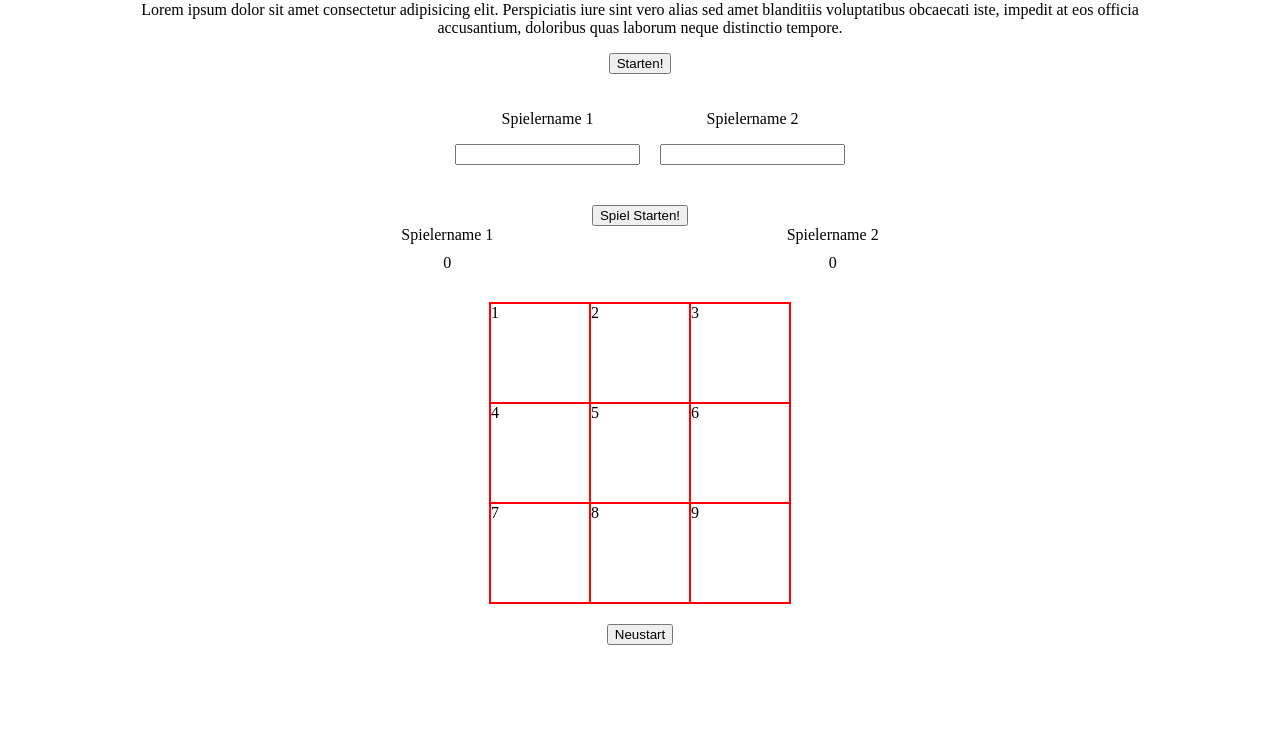
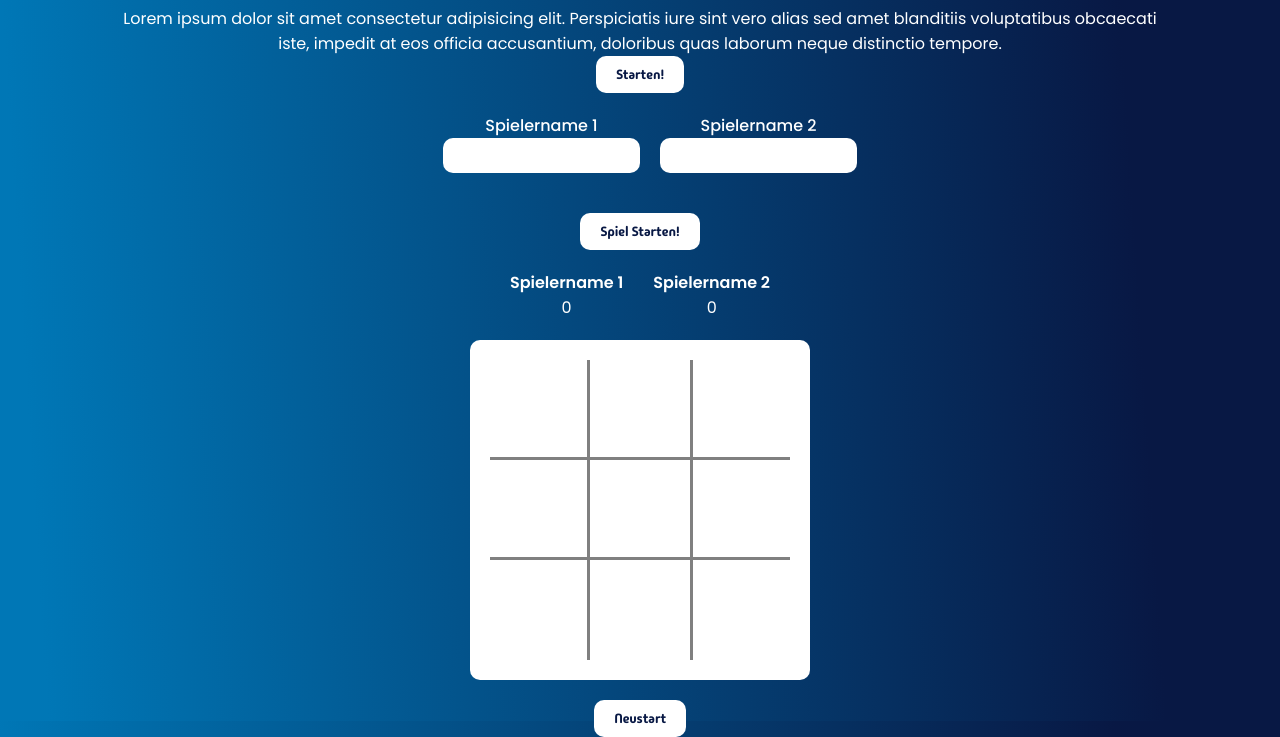
Before and after one commit to M92dev/tictactoe, a plain HTML site: page index.html in a window 1280 px wide. Shown: the part 79-816 px from the top of the page. Drawn offline with Linux system fonts and the light colour scheme.

Commit message:
some styling - not rdy yet

```diff
--- a/index.html
+++ b/index.html
@@ -20,7 +20,7 @@
         </p>
       </div>
       <div class="letsgo">
-        <button>Starten!</button>
+        <button class="btn">Starten!</button>
       </div>
       <div>
         <div class="names">
@@ -35,35 +35,37 @@
         </div>
       </div>
       <div class="startgame">
-        <button>Spiel Starten!</button>
+        <button class="btn">Spiel Starten!</button>
       </div>
 
       <div class="result">
         <div class="playernames">
           <div class="player1 player">
-            Spielername 1 <span class="playerresult">0</span>
+            <p>Spielername 1</p>
+            <span class="playerresult">0</span>
           </div>
           <div class="player2 player">
-            Spielername 2 <span class="playerresult">0</span>
+            <p>Spielername 2</p>
+            <span class="playerresult">0</span>
           </div>
         </div>
       </div>
       <div>
         <div class="spielfeld">
           <div class="wrapper">
-            <div class="field">1</div>
-            <div class="field">2</div>
-            <div class="field">3</div>
-            <div class="field">4</div>
-            <div class="field">5</div>
-            <div class="field">6</div>
-            <div class="field">7</div>
-            <div class="field">8</div>
-            <div class="field">9</div>
+            <div class="field br bottom">1</div>
+            <div class="field bottom">2</div>
+            <div class="field bl bottom">3</div>
+            <div class="field br bottom">4</div>
+            <div class="field b2 bottom">5</div>
+            <div class="field bl bottom">6</div>
+            <div class="field br">7</div>
+            <div class="field b2">8</div>
+            <div class="field bl">9</div>
           </div>
         </div>
         <div class="restart">
-          <button>Neustart</button>
+          <button class="btn">Neustart</button>
         </div>
       </div>
     </div>
--- a/style.css
+++ b/style.css
@@ -1,5 +1,89 @@
+/* FONTS */
+
+@font-face {
+  font-display: swap; /* Check https://developer.mozilla.org/en-US/docs/Web/CSS/@font-face/font-display for other options. */
+  font-family: "Madimi One";
+  font-style: normal;
+  font-weight: 400;
+  src: url("../fonts/madimi-one-v1-latin-regular.woff2") format("woff2"); /* Chrome 36+, Opera 23+, Firefox 39+, Safari 12+, iOS 10+ */
+}
+
+/* poppins-200 - latin */
+@font-face {
+  font-display: swap; /* Check https://developer.mozilla.org/en-US/docs/Web/CSS/@font-face/font-display for other options. */
+  font-family: "Poppins";
+  font-style: normal;
+  font-weight: 200;
+  src: url("../fonts/poppins-v20-latin-200.woff2") format("woff2"); /* Chrome 36+, Opera 23+, Firefox 39+, Safari 12+, iOS 10+ */
+}
+/* poppins-300 - latin */
+@font-face {
+  font-display: swap; /* Check https://developer.mozilla.org/en-US/docs/Web/CSS/@font-face/font-display for other options. */
+  font-family: "Poppins";
+  font-style: normal;
+  font-weight: 300;
+  src: url("../fonts/poppins-v20-latin-300.woff2") format("woff2"); /* Chrome 36+, Opera 23+, Firefox 39+, Safari 12+, iOS 10+ */
+}
+/* poppins-regular - latin */
+@font-face {
+  font-display: swap; /* Check https://developer.mozilla.org/en-US/docs/Web/CSS/@font-face/font-display for other options. */
+  font-family: "Poppins";
+  font-style: normal;
+  font-weight: 400;
+  src: url("../fonts/poppins-v20-latin-regular.woff2") format("woff2"); /* Chrome 36+, Opera 23+, Firefox 39+, Safari 12+, iOS 10+ */
+}
+/* poppins-500 - latin */
+@font-face {
+  font-display: swap; /* Check https://developer.mozilla.org/en-US/docs/Web/CSS/@font-face/font-display for other options. */
+  font-family: "Poppins";
+  font-style: normal;
+  font-weight: 500;
+  src: url("../fonts/poppins-v20-latin-500.woff2") format("woff2"); /* Chrome 36+, Opera 23+, Firefox 39+, Safari 12+, iOS 10+ */
+}
+/* poppins-600 - latin */
+@font-face {
+  font-display: swap; /* Check https://developer.mozilla.org/en-US/docs/Web/CSS/@font-face/font-display for other options. */
+  font-family: "Poppins";
+  font-style: normal;
+  font-weight: 600;
+  src: url("../fonts/poppins-v20-latin-600.woff2") format("woff2"); /* Chrome 36+, Opera 23+, Firefox 39+, Safari 12+, iOS 10+ */
+}
+/* poppins-700 - latin */
+@font-face {
+  font-display: swap; /* Check https://developer.mozilla.org/en-US/docs/Web/CSS/@font-face/font-display for other options. */
+  font-family: "Poppins";
+  font-style: normal;
+  font-weight: 700;
+  src: url("../fonts/poppins-v20-latin-700.woff2") format("woff2"); /* Chrome 36+, Opera 23+, Firefox 39+, Safari 12+, iOS 10+ */
+}
+
+html {
+  height: 100%;
+}
+
+body {
+  background-image: linear-gradient(
+    86.3deg,
+    rgba(0, 119, 182, 1) 3.6%,
+    rgba(8, 24, 68, 1) 87.6%
+  );
+  color: white;
+}
+
 h1 {
   text-align: center;
+  font-family: "Madimi One";
+}
+
+p {
+  font-family: "Poppins";
+  margin: 0;
+}
+
+input {
+  border-radius: 10px;
+  border: 0;
+  padding: 10px;
 }
 
 .wrapit {
@@ -28,11 +112,18 @@ h1 {
   margin-top: 20px;
   margin-bottom: 20px;
   padding-left: 20px;
+  font-weight: 500;
 }
 
 .playernames {
   display: flex;
-  justify-content: space-evenly;
+  gap: 30px;
+}
+
+.result {
+  margin-top: 20px;
+  display: flex;
+  justify-content: center;
 }
 
 .player {
@@ -40,29 +131,42 @@ h1 {
   flex-direction: column;
   justify-content: center;
   align-items: center;
+  color: white;
+  margin-bottom: 20px;
+  font-weight: 600;
 }
 
 .playerresult {
-  padding-top: 10px;
+  font-family: "Poppins";
+  font-size: 16px;
+  font-weight: 400;
 }
 
 .spielfeld {
   display: flex;
   justify-content: center;
   align-items: center;
-  margin-top: 30px;
 }
 .wrapper {
   height: 300px;
   width: 300px;
   display: grid;
-  border: solid 1px red;
+  background-color: white;
+  padding: 20px;
+  border-radius: 10px;
   grid-template-columns: repeat(3, 1fr);
   grid-auto-rows: 100px;
 }
 
-.wrapper .field {
-  border: solid 1px red;
+.br {
+  border-right: solid 3px gray;
+}
+
+.bottom {
+  border-bottom: solid 3px grey;
+}
+.bl {
+  border-left: solid 3px gray;
 }
 
 .restart {
@@ -78,3 +182,12 @@ h1 {
   align-items: center;
   margin-top: 20px;
 }
+
+.btn {
+  background: white;
+  border-radius: 10px;
+  border: 0px;
+  padding: 10px 20px;
+  font-family: "Madimi One";
+  color: rgba(8, 24, 68, 1);
+}
```
Also changed, not shown: fonts/madimi-one-v1-latin-regular.woff2 (added), fonts/poppins-v20-latin-200.woff2 (added), fonts/poppins-v20-latin-300.woff2 (added), fonts/poppins-v20-latin-500.woff2 (added), fonts/poppins-v20-latin-600.woff2 (added), fonts/poppins-v20-latin-700.woff2 (added), fonts/poppins-v20-latin-regular.woff2 (added).
